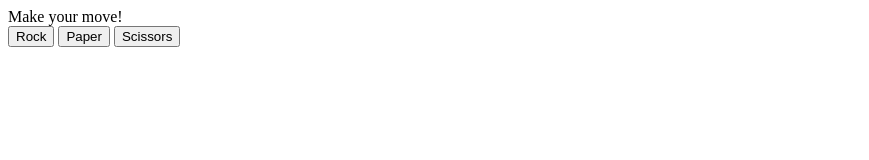
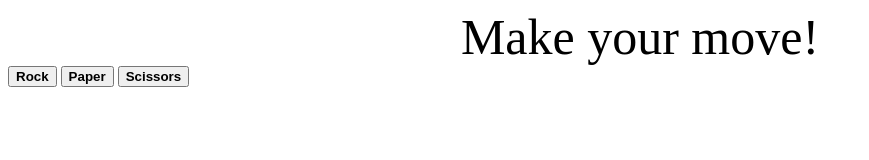
Before and after one commit to salmgr87/rock_paper_scissors, a plain HTML site: page index.html in a window 1280 px wide. Shown: the whole page, without its empty margins (0-869 px from the left). Drawn offline with Linux system fonts and the light colour scheme.

Commit message:
Create and link CSS file

```diff
--- a/index.html
+++ b/index.html
@@ -3,12 +3,14 @@
 <head>
     <meta charset="UTF-8">
     <title>Rock Paper Scissors With UI</title>
+    <link rel="stylesheet" href="styles.css">
     <script src = "javascript.js" defer></script>
 </head>
 
 <body>
-    <div>Make your move!</div>
-    <div>
+    <div class = 'gameStart'>Make your move!</div>
+
+    <div class = 'gameZone'>
         <button class='buttons' id='rock'>Rock</button>
         <button class='buttons' id='paper'>Paper</button>
         <button class='buttons' id='scissors'>Scissors</button>
--- /dev/null
+++ b/styles.css
@@ -0,0 +1,14 @@
+.gameStart {
+    font-size: 50px;
+    display: flex;
+    flex-direction: column;
+    align-items: center;
+}
+
+.gameZone {
+    color: blue;
+}
+
+.buttons {
+    font-weight: bold;
+}
```
